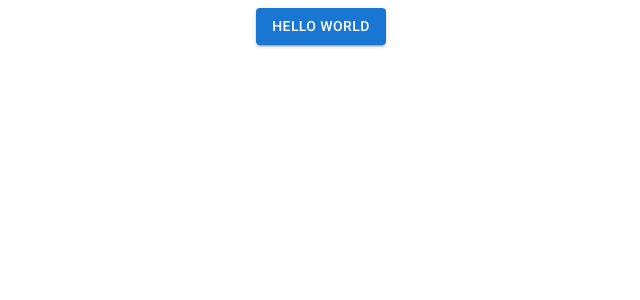
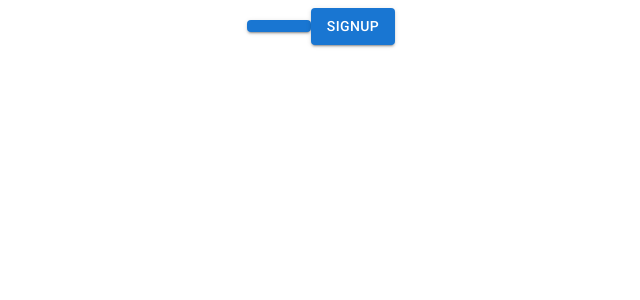
Before and after one commit to harahraghavani/task-manager, a React (Create React App) app in the folder frontend/: page / in a window 1280 px wide. Shown: the top 300 px of the page, without its empty margins (319-959 px from the left). Built offline with nearby package versions, Linux system fonts and the light colour scheme.

Commit message:
add: common button component

```diff
--- a/frontend/src/App.js
+++ b/frontend/src/App.js
@@ -1,10 +1,17 @@
 import './App.css';
-import Button from '@mui/material/Button';
+import CustomButton from "./components/common/CustomButton"
 
 function App() {
+  const handleConsole = () => {
+    console.log("Hello World");
+  }
+  const handleSignup = () => {
+    console.log("Hello Harsh");
+  }
   return (
     <div className="App">
-      <Button variant="contained">Hello world</Button>
+      <CustomButton submitEvent={handleConsole} />
+      <CustomButton btnText={"Signup"} />
     </div>
   );
 }
--- /dev/null
+++ b/frontend/src/components/common/CustomButton.js
@@ -0,0 +1,10 @@
+import React from 'react'
+import Button from '@mui/material/Button';
+
+const CustomButton = ({ btnText = "", submitEvent }) => {
+    return (
+        <Button onClick={() => submitEvent?.()} variant="contained">{btnText}</Button>
+    )
+}
+
+export default CustomButton
```
Also changed, not shown: frontend/src/router/PrivateRoute.js (deleted), frontend/src/router/PublicRoute.js (deleted), frontend/src/router/router.js (deleted).
